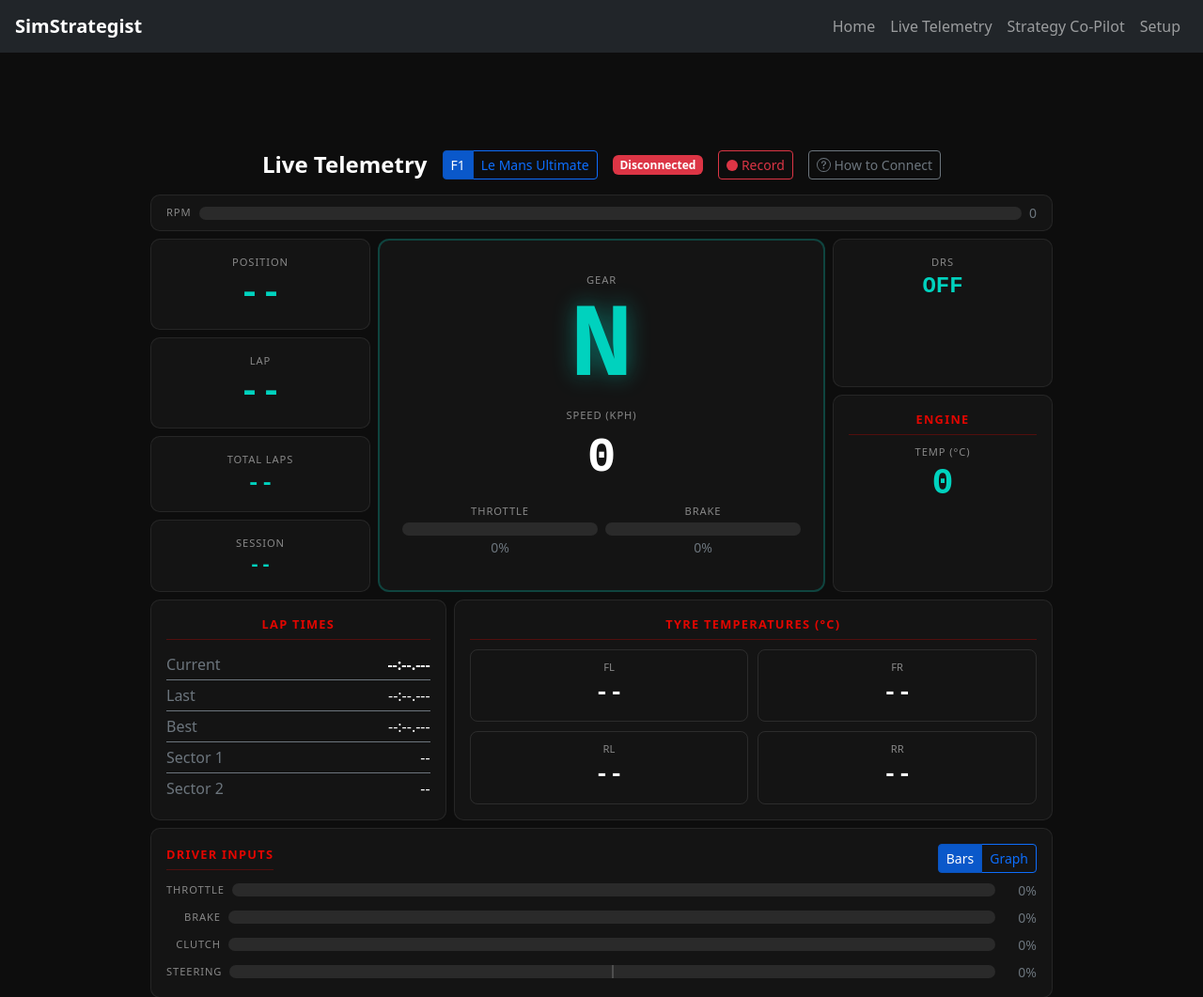
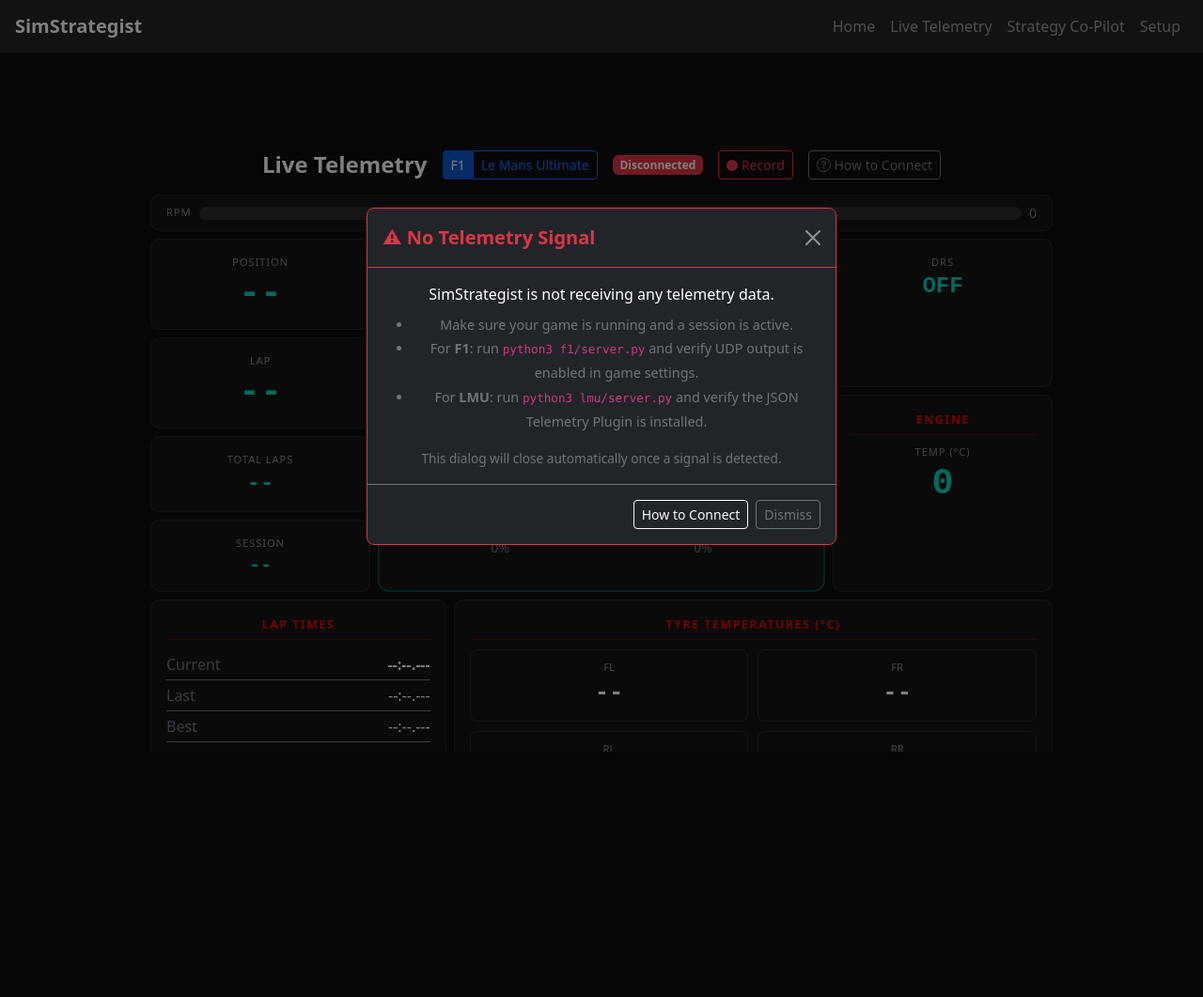
Before and after one commit to Beefiercornet94/SimStrategist, a Flask app: page /telemetry in a window 1280 px wide. Shown: the top 1061 px of the page at 94% size. After the commit the page ends 800 px from the top, so only its background shows below. Run offline with Flask 3, Linux system fonts and the light colour scheme; data that the repository does not hold is empty; parts of the project's set-up code (start-up, migrations or seed data) failed here and were passed over; some libraries are stand-ins or nearby versions.

Commit message:
Added popups to show connection to the simulators

```diff
--- a/app.py
+++ b/app.py
@@ -83,95 +83,6 @@ def after_request(response):
     response.headers["Expires"] = "0"
     response.headers["Pragma"] = "no-cache"
     return response
-
-
-
-#---------- LOGIN / LOGOUT / REGISTER ----------#
-"""FROM CS50x's FINANCE PROBLEM SET"""
-
-@app.route("/login", methods=["GET", "POST"])
-def login():
-    """Log user in"""
-
-    # Forget any user_id
-    session.clear()
-
-    # User reached route via POST (as by submitting a form via POST)
-    if request.method == "POST":
-        username = request.form.get("username", "")
-        password = request.form.get("password", "")
-
-        # Ensure username was submitted
-        if not username:
-            return apology("must provide username", 403)
-
-        # Ensure password was submitted
-        elif not password:
-            return apology("must provide password", 403)
-
-        # Query database for username
-        rows = db.execute("SELECT * FROM users WHERE username = ?", username)
-
-        # Ensure username exists and password is correct
-        if len(rows) != 1 or not check_password_hash(rows[0]["hash"], password):
-            return apology("invalid username and/or password", 403)
-
-        # Remember which user has logged in
-        session["user_id"] = rows[0]["id"]
-
-        # Redirect user to home page
-        return redirect("/setup")
-
-    # User reached route via GET (as by clicking a link or via redirect)
-    else:
-        return render_template("login.html")
-
-
-@app.route("/logout")
-def logout():
-    """Log user out"""
-
-    # Forget any user_id & return to start
-    session.clear()
-    return redirect("/")
-
-
-@app.route("/register", methods=["GET", "POST"])
-def register():
-    """Register user"""
-
-    if request.method == "GET":
-        return render_template("register.html")
-
-    elif request.method == "POST":
-        username     = request.form.get("username", "")
-        password     = request.form.get("password", "")
-        confirmation = request.form.get("confirmation", "")
-
-        # Ensure username was submitted
-        if not username:
-            return apology("Must provide username", 400)
-
-        # Ensures username is unique
-        count = int(db.execute("SELECT COUNT(username) FROM users")[0]["COUNT(username)"])
-        taken_names = db.execute("SELECT username FROM users")
-        for i in range(count):
-            if username == taken_names[i]["username"]:
-                return apology("Username taken :(", 400)
-
-        # Ensure password was submitted
-        if not password or not confirmation:
-            return apology("Must provide password", 400)
-        if password != confirmation:
-            return apology("Passwords must match", 400)
-
-        # Creates account
-        password = generate_password_hash(password)
-        db.execute("INSERT INTO users (username, hash) VALUES (?, ?)", username, password)
-        return redirect("/")
-
-    else:
-        return apology("We f**ked up :/", 500)
 
 
 
--- a/static/scripts/telemetry.js
+++ b/static/scripts/telemetry.js
@@ -75,6 +75,22 @@ function showClassRing(show) {
 let activeGame = 'f1';
 let es = null;        // active EventSource
 let isRecording = false;
+let noSignalModal = null;
+
+function getNoSignalModal() {
+    if (!noSignalModal) noSignalModal = new bootstrap.Modal(document.getElementById('no-signal-modal'));
+    return noSignalModal;
+}
+
+function showNoSignal() {
+    const m = document.getElementById('no-signal-modal');
+    if (!m.classList.contains('show')) getNoSignalModal().show();
+}
+
+function hideNoSignal() {
+    const m = document.getElementById('no-signal-modal');
+    if (m.classList.contains('show')) getNoSignalModal().hide();
+}
 
 // ---------- formatters ----------
 function fmtMs(ms) {
@@ -231,12 +247,18 @@ function connect(game) {
     es = new EventSource(`/api/telemetry/stream?game=${game}`);
 
     es.onmessage = (e) => {
-        try { render(JSON.parse(e.data)); } catch (_) {}
+        try {
+            const data = JSON.parse(e.data);
+            render(data);
+            if (data.connected) hideNoSignal();
+            else showNoSignal();
+        } catch (_) {}
     };
 
     es.onerror = () => {
         document.getElementById('conn-badge').textContent = 'Disconnected';
         document.getElementById('conn-badge').className   = 'badge bg-danger';
+        showNoSignal();
     };
 }
 
--- a/templates/telemetry.html
+++ b/templates/telemetry.html
@@ -33,6 +33,34 @@
             </svg>
             How to Connect
         </button>
+    </div>
+
+    <!-- No-signal modal -->
+    <div class="modal fade" id="no-signal-modal" tabindex="-1" aria-labelledby="no-signal-label" aria-hidden="true" data-bs-backdrop="static" data-bs-keyboard="false">
+        <div class="modal-dialog modal-dialog-centered">
+            <div class="modal-content bg-dark text-white border-danger">
+                <div class="modal-header border-danger">
+                    <h5 class="modal-title fw-bold text-danger" id="no-signal-label">&#9888; No Telemetry Signal</h5>
+                    <button type="button" class="btn-close btn-close-white" data-bs-dismiss="modal" aria-label="Close"></button>
+                </div>
+                <div class="modal-body">
+                    <p class="mb-2">SimStrategist is not receiving any telemetry data.</p>
+                    <ul class="text-secondary mb-3" style="font-size:.9rem; line-height:1.8">
+                        <li>Make sure your game is running and a session is active.</li>
+                        <li>For <strong>F1</strong>: run <code>python3 f1/server.py</code> and verify UDP output is enabled in game settings.</li>
+                        <li>For <strong>LMU</strong>: run <code>python3 lmu/server.py</code> and verify the JSON Telemetry Plugin is installed.</li>
+                    </ul>
+                    <p class="text-secondary mb-0" style="font-size:.85rem;">This dialog will close automatically once a signal is detected.</p>
+                </div>
+                <div class="modal-footer border-secondary">
+                    <button type="button" class="btn btn-outline-light btn-sm"
+                            data-bs-dismiss="modal" data-bs-toggle="modal" data-bs-target="#connect-modal">
+                        How to Connect
+                    </button>
+                    <button type="button" class="btn btn-outline-secondary btn-sm" data-bs-dismiss="modal">Dismiss</button>
+                </div>
+            </div>
+        </div>
     </div>
 
     <!-- Connection instructions modal -->
```
Also changed, not shown: static/scripts/strategy.js (+22 -0 lines), templates/strategy.html (+24 -0 lines).
